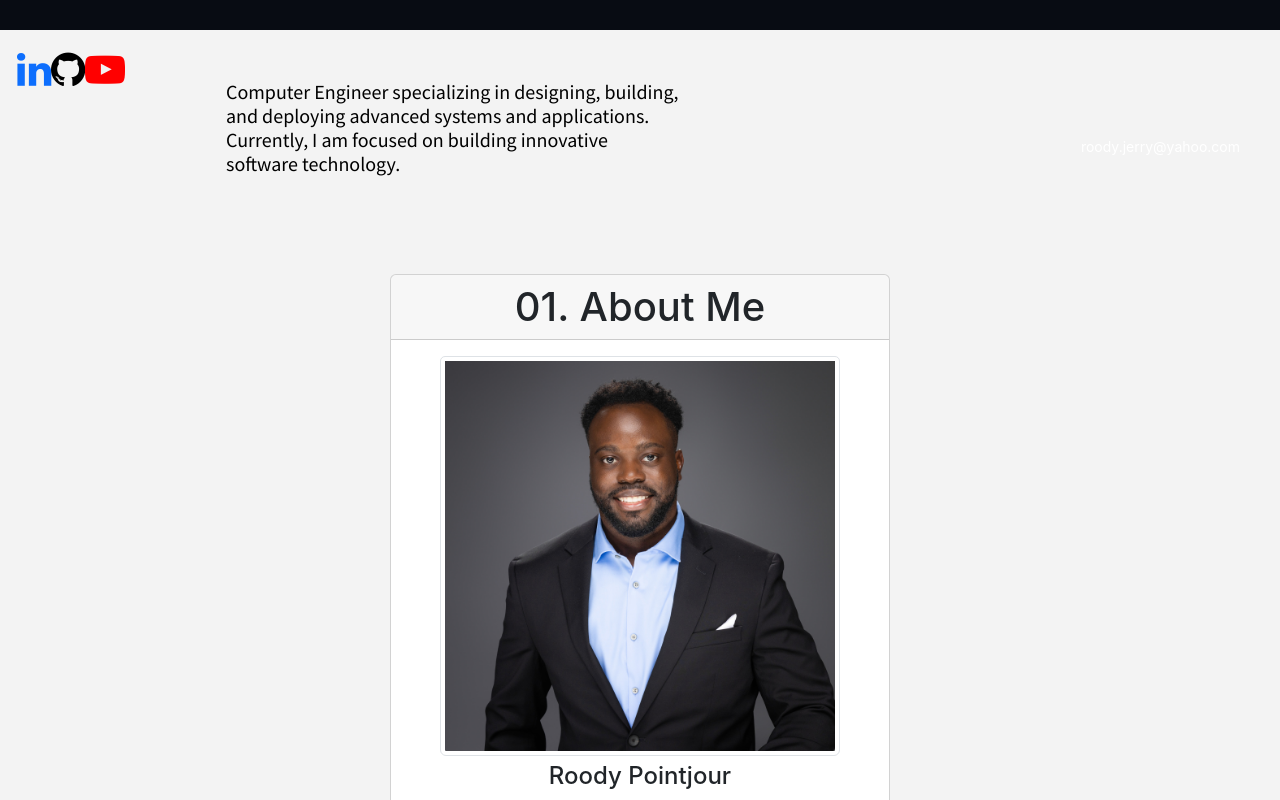
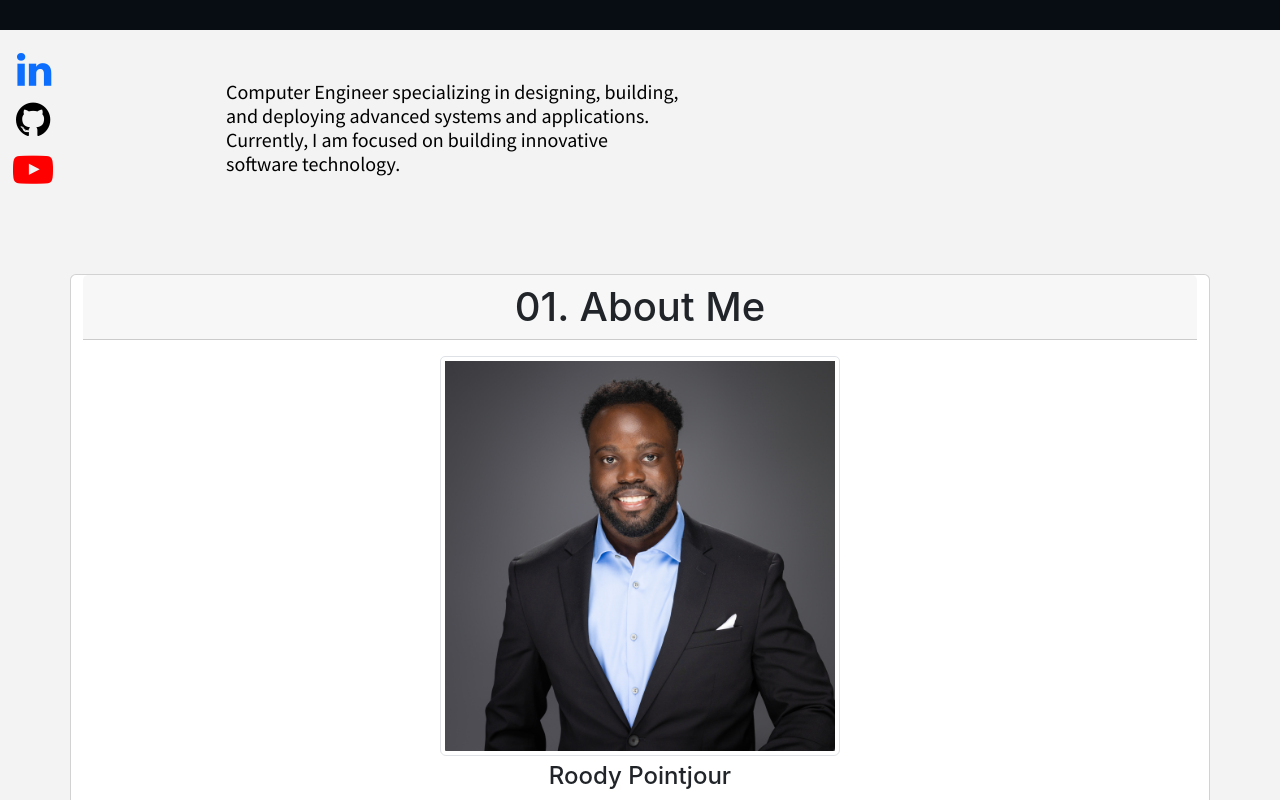
Before and after one commit to rpointjour/digital_business_card, a React (Create React App) app: page / in a window 1280 px wide. Shown: the part 380-1180 px from the top of the page. Built offline with nearby package versions, Linux system fonts and the light colour scheme.

Commit message:
added breaking points

```diff
--- a/src/Components/AboutMe.js
+++ b/src/Components/AboutMe.js
@@ -5,20 +5,20 @@ import ReactTooltip from "react-tooltip";
 function AboutMe(){
     return(
     <div className='container-fluid'>
-        <div class="card" id="crd">
-            <h1 className='card-header'>01. About Me</h1>
-            <div class="card-body">
+        <div class="card container-sm" id="crd">
+            <h1 className='card-header container-sm'>01. About Me</h1>
+            <div class="card-body container-sm">
                 <img src={Roody} alt="Roody Pointjour" data-tip data-for="imageTip" className='card-img-top img-thumbnail img-fluid' id="me"/>
                 <ReactTooltip id="imageTip" place="right" effect="solid" arrowColor='black'>
                 Nice to meet you!
                 </ReactTooltip>
                 <br />
-                <h4 className='card-title'
+                <h4 className='card-title container-sm'
                 style={{
                     paddingTop:"6px"
                 }}
                 >Roody Pointjour</h4><br />
-                <article>
+                <article className='container-sm'>
                     <p className='card-text'>
                     Hello! My name is Roody and I have a passion
                     for developing cool and exciting projects. <br />My initerest
--- a/src/Components/App/App.css
+++ b/src/Components/App/App.css
@@ -2,6 +2,9 @@
   height: 15vmin;
   pointer-events: none;
   float:left;
+}
+*{
+  box-sizing: border-box;
 }
 
 @media (prefers-reduced-motion: no-preference) {
@@ -21,19 +24,55 @@
   margin-left: 94px;
   padding:20px;
 }
-.App-header h1{
-  font-size: calc(48px + 2vmin) !important;
-  color: white;
-}
+@media screen and (min-width:495px)
+{
 .App-header p{
   font-size:28px !important;
+  color:rgb(125, 145, 53);
+  position:relative;
+  right:130px;
+}
+}
+
+@media screen and (min-width:495px)
+{
+  .App-header h1{
+    font-size: calc(48px + 2vmin) !important;
+    color:#fff;
+  }
+}
+@media screen and (min-width:495px)
+{
+  #dev{
+    color:#fff;
+    position:relative;
+    left:12px;
+  }
+}
+@media screen and (max-width:494px)
+{
+.App-header h1{
+  font-size:10vw !important;
+  color: white;
+  position:relative;
+  right:140px;
+}
+}
+@media screen and (max-width: 494px )
+{
+.App-header p{
+  font-size:7vw !important;
   position:relative;
   right:130px;
   color:rgb(125, 145, 53);
 }
+}
+@media screen and (max-width:494px)
+{
 #dev{
   position:relative;
-  left:12px;
+  right:130px;
+}
 }
 
 @keyframes App-logo-spin{
@@ -44,31 +83,23 @@
     transform: rotate(360deg);
   }
 }
-
+@media screen and (max-width:494px)
+{
   .App-summary{
     color:black;
-    margin: 50px 200px;
-    text-align: justify;
+    margin: 1px 100px;
     position:relative;
     right:30px;
   }
   .facts{
+    padding-top:10px;
+    text-align: center;
     font-family: 'Source Sans Pro', sans-serif;
-    font-size:20px !important;
+    font-size:5vw !important;
     position:relative;
-    left:20px;
+    right:80px;
   }
-  .email{
-    position: absolute;
-    bottom: 263px;
-    right: 40px;
-    color: #fff;
-    font-size: 14px;
-    text-decoration: none;
-  }
-  .email:hover{
-    color:rgb(203, 228, 63);
-  }
+}
 
   @keyframes develop{
     0%{
@@ -113,3 +144,30 @@
     animation-delay:-6;
     animation-direction: reverse;
   }
+
+  @media screen and (min-width:495px)
+  {
+    .App-summary{
+      color:black;
+      margin: 50px 200px;
+      text-align: justify;
+      position:relative;
+      right:30px;
+    }
+    .facts{
+      font-family: 'Source Sans Pro', sans-serif;
+      font-size:20px !important;
+      position:relative;
+      left:20px;
+    }
+    .fa.git{
+      position:relative;
+      top:50px;
+      right:35px;
+    }
+    .fa.youtube{
+      position:relative;
+      top:100px;
+      right:72px;
+    }
+  }
--- a/src/Components/Home.js
+++ b/src/Components/Home.js
@@ -14,9 +14,6 @@ function Home(){
                 <p>Hi, my name is</p>
                 <h1>Roody Pointjour</h1>
                 <h1 id="dev">I am a developer<span className="circle"></span></h1>
-                <a href="mailto:roody.jerry@yahoo.com" rel="noreferrer" className="email">
-                roody.jerry@yahoo.com
-                </a>
             </header>
         </div>
         <SocialMedia />
--- a/src/Components/Projects.js
+++ b/src/Components/Projects.js
@@ -4,26 +4,28 @@ import Carousel from "./Carousel";
 
 function Projects(){
     return(
-        <div className="container-fluid" id="crd_projects">
-            <div className="card" id="projects">
-                <h1 className="card-header">02. Featured Projects</h1>
-                <br /><br />
+        <div className='container-fluid' id="crd_projects">
+        <div class="card container-sm" id="projects">
+            <h1 className='card-header container-sm'>02. Featured Projects</h1>
+            <div class="card-body container-sm">
                 <Carousel />
+                <br />
                 <section className="featured">
                 <h3>Turtlebot3 Waffle Pi (Leader-Follower)</h3><br />
                 <button type="button"><a href="http://localhost:3000/Resume/RJP%20Portfolio%20-%20CE_DBC.pdf" target="blank" rel="noreferrer">Description</a></button>
                 <br /><br />
-                </section>
+                </section><br />
                 <div className="stock">
                 <div>
                 <h3>Stock App (Android Studio)</h3><br />
-                <iframe width="560" height="315" src="https://www.youtube.com/embed/m-GYSwUPJE8" title="YouTube video player" frameborder="0" allow="accelerometer; autoplay; clipboard-write; encrypted-media; gyroscope; picture-in-picture" className="stockApp" allowfullscreen></iframe>
+                <iframe width="560" height="315" src="https://www.youtube.com/embed/m-GYSwUPJE8" title="YouTube video player" frameborder="0" allow="accelerometer; autoplay; clipboard-write; encrypted-media; gyroscope; picture-in-picture" className="stockApp container-sm w-60" allowfullscreen></iframe>
                 </div><br /><br />
                 <h3>Distance Reader (Embedded System)</h3><br />
-                <iframe width="560" height="315" src="https://www.youtube.com/embed/w-XhrnkmF6g" title="YouTube video player" frameborder="0" allow="accelerometer; autoplay; clipboard-write; encrypted-media; gyroscope; picture-in-picture" className="dReader" allowfullscreen></iframe>
+                <iframe width="560" height="315" src="https://www.youtube.com/embed/w-XhrnkmF6g" title="YouTube video player" frameborder="0" allow="accelerometer; autoplay; clipboard-write; encrypted-media; gyroscope; picture-in-picture" className="dReader container-sm w-60" allowfullscreen></iframe>
                 </div>
             </div>
         </div>
+    </div>
     );
 }
 
--- a/src/Components/SocialMedia.js
+++ b/src/Components/SocialMedia.js
@@ -7,17 +7,17 @@ function SocialMedia(){
            <a href="https://www.linkedin.com/in/roody-pointjour/" target="_blank" rel="noreferrer"><i
            style={
             {fontSize:"40px",
-            }} class="fa">&#xf0e1;</i></a>
+            }} class="fa linked">&#xf0e1;</i></a>
            <a href="https://github.com/rpointjour" target="_blank" rel="noreferrer"><i
            style={
             {fontSize:"40px",
                 color:"black"
-            }} class="fa">&#xf09b;</i></a>
+            }} class="fa git">&#xf09b;</i></a>
             <a href="https://www.youtube.com/channel/UC5jL_2GLNFFTLTuoToK9vIg" target="_blank" rel="noreferrer"><i
            style={
             {fontSize:"40px",
             color:"red"
-            }} class="fa">&#xf16a;</i></a>
+            }} class="fa youtube">&#xf16a;</i></a>
         </div>
     )
 }
--- a/src/Components/StyleSheets/AboutMe.css
+++ b/src/Components/StyleSheets/AboutMe.css
@@ -1,5 +1,5 @@
 #crd{
-  width:500px;
+
   margin-left:auto;
   margin-right:auto;
 }
--- a/src/Components/StyleSheets/Connect.css
+++ b/src/Components/StyleSheets/Connect.css
@@ -2,6 +2,9 @@ html,
 body{
   width:100%;
   overflow-x:hidden;
+}
+*{
+  box-sizing: border-box;
 }
 
 .connect{
@@ -15,6 +18,7 @@ body{
     height:100vmin;
     width:100%;
     overflow-x: hidden;
+    overflow-y: hidden;
 }
 .connect button{
   display: inline-block;
--- a/src/Components/StyleSheets/Projects.css
+++ b/src/Components/StyleSheets/Projects.css
@@ -1,5 +1,4 @@
 #crd_projects{
-  width:800px;
   margin-left:auto;
   margin-right:auto;
   padding-top:250px;
@@ -12,6 +11,7 @@
 .slider{
     margin: 60px auto;
     width: 500px;
+    display:flex;
   }
   .slick-dots li button:before {
     color:black;
@@ -65,6 +65,8 @@
   color:black;
 }
 .stockApp{
+  width:560;
+  height:315;
   border:7px groove #fff;
   border-radius: 5px;
   outline:0px groove #fff;
@@ -72,6 +74,8 @@
 }
 
 .dReader{
+  width:560;
+  height:315;
   border:7px groove #fff;
   border-radius: 5px;
   outline:0px groove #fff;
--- a/src/Components/StyleSheets/SocialMedia.css
+++ b/src/Components/StyleSheets/SocialMedia.css
@@ -10,3 +10,13 @@
     display:block;
 
  }
+@media screen and (max-width:494px)
+{
+    .fa{
+        font-size:7vw !important;
+        position:relative;
+        top:190px;
+        left:120px;
+        z-index:1;
+    }
+}
```
